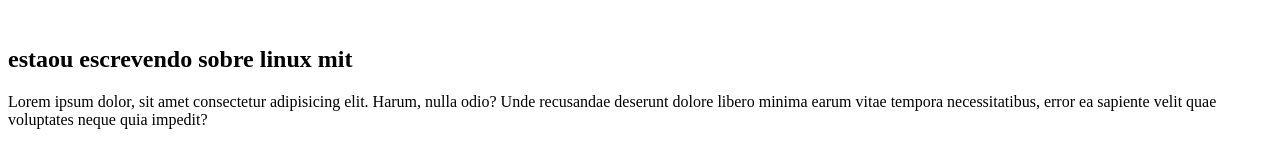
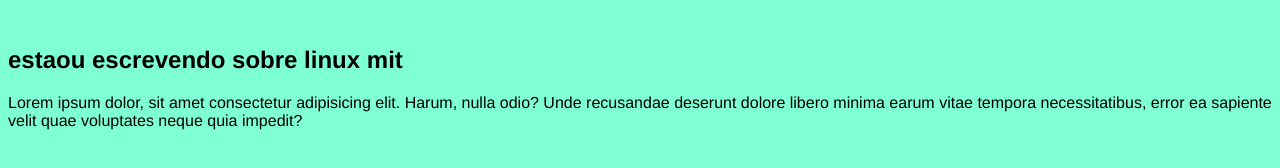
Before and after one commit to Luciano47/teste-no-mit-, a plain HTML site: page index.html in a window 1280 px wide. Drawn offline with Linux system fonts and the light colour scheme.

Commit message:
comeso de um programa
iniciando programa no linux mit

```diff
--- a/index.css
+++ b/index.css
@@ -0,0 +1,5 @@
+* {
+    font-family:'Franklin Gothic Medium', 'Arial Narrow', Arial, sans-serif ;
+    background-color: aquamarine;
+
+}
```
Also changed, not shown: index.html (+0 -1 lines).
